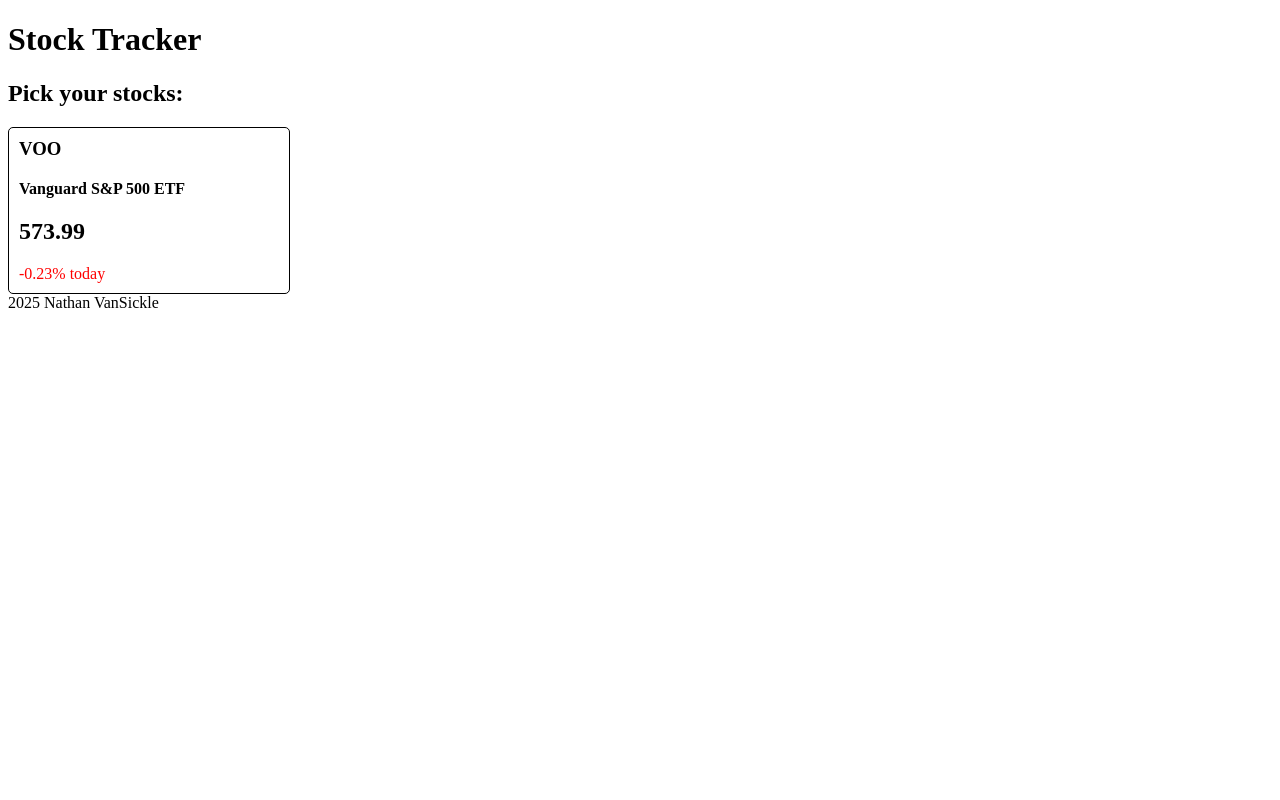
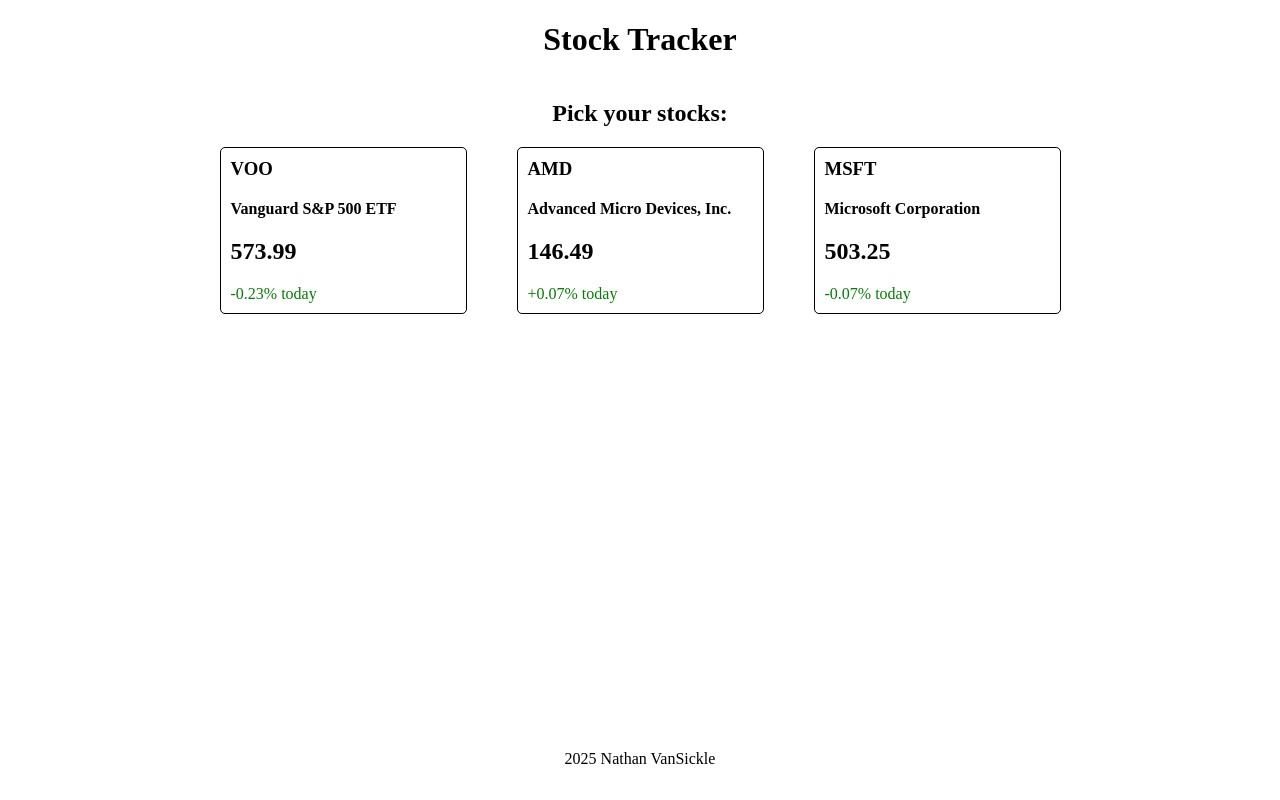
Before and after one commit to NathanVanSickleBBI/stock-tracker, a website: page public/index.html in a window 1280 px wide. Drawn offline with Linux system fonts and the light colour scheme.

Commit message:
organize page layout

```diff
--- a/public/index.html
+++ b/public/index.html
@@ -8,15 +8,29 @@
     <link rel="stylesheet" href="../src/css/styles.css" />
     <link rel="icon" type="image/png" href="../src/assets/icons/favicon.png" />
   </head>
-  <body>
+  <body class="pageContainer">
     <header><h1 class="title">Stock Tracker</h1></header>
     <main>
       <h2 class="pickHeading">Pick your stocks:</h2>
+      <div class="stockContainer">
         <div class="stock">
           <h3 class="symbol">VOO</h3>
           <h4 class="name">Vanguard S&P 500 ETF</h4>
           <h2 class="price">573.99</h2>
           <p class="change">-0.23% today</p>
+        </div>
+        <div class="stock">
+          <h3 class="symbol">AMD</h3>
+          <h4 class="name">Advanced Micro Devices, Inc.</h4>
+          <h2 class="price">146.49</h2>
+          <p class="change">+0.07% today</p>
+        </div>
+        <div class="stock">
+          <h3 class="symbol">MSFT</h3>
+          <h4 class="name">Microsoft Corporation</h4>
+          <h2 class="price">503.25</h2>
+          <p class="change">-0.07% today</p>
+        </div>
       </div>
     </main>
     <footer>
--- a/src/css/styles.css
+++ b/src/css/styles.css
@@ -3,7 +3,7 @@
 }
 
 .change {
-    color: red;
+    color: green;
 }
 
 .price {
@@ -19,14 +19,47 @@
     border: 1px solid black;
     border-radius: 5px;
     max-width: 260px;
+    min-width: 225px;
 }
 
 .title {
-    margin-top: 10;
-    margin-bottom: 10;
+    text-align: center;
 }
 
 .pickHeading {
     margin-top: 10;
     margin-bottom: 10;
+    text-align: center;
 }
+
+.stockContainer {
+    display: flex;
+    column-gap: 50px;
+    justify-content: center;
+}
+
+header {
+    height: 80px;
+}
+
+footer {
+    height: 50px;
+    display: flex;
+    justify-content: center;
+}
+
+.pageContainer {
+    display: flex;
+    flex-direction: column;
+    height: 100vh;
+    justify-content: space-between;
+}
+
+main {
+    flex: 1
+}
+
+body {
+  margin: 0;
+  padding: 0;
+}
```
Lines whose indentation alone changed are shown as unchanged.
